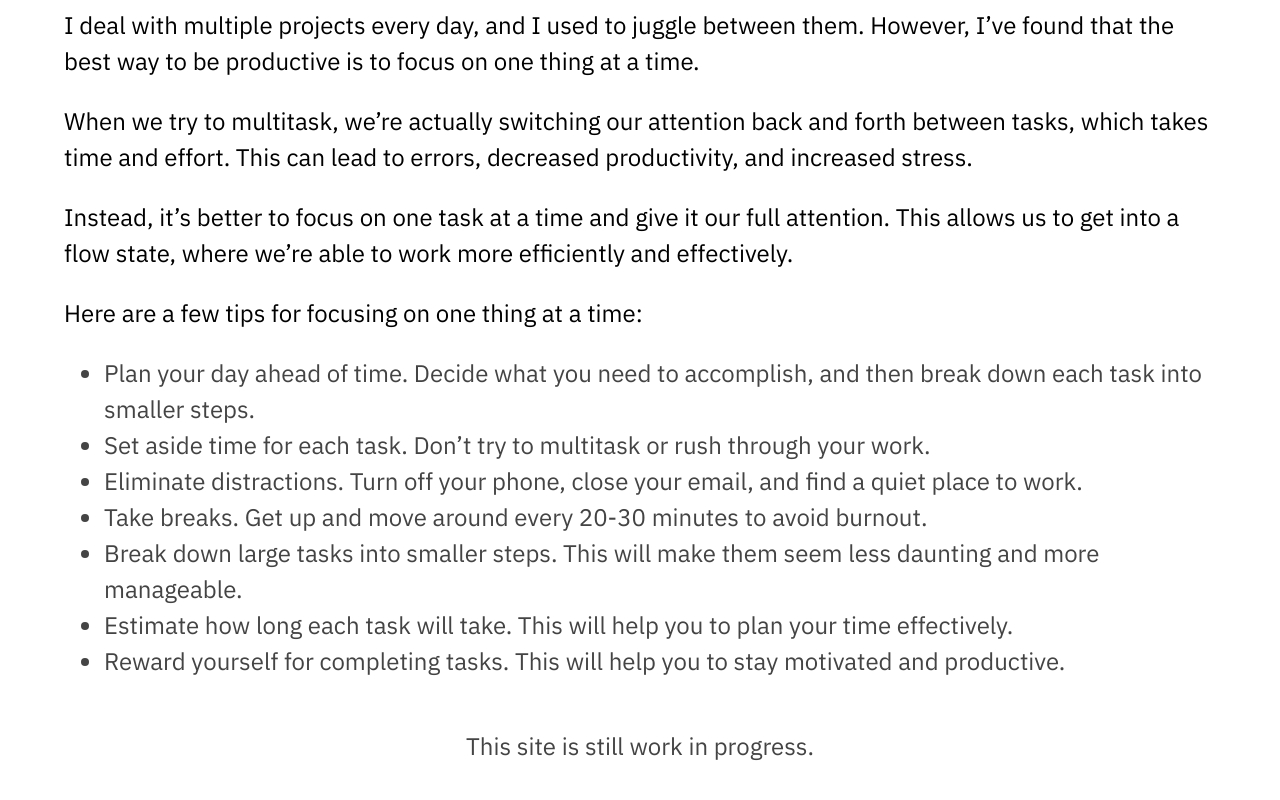
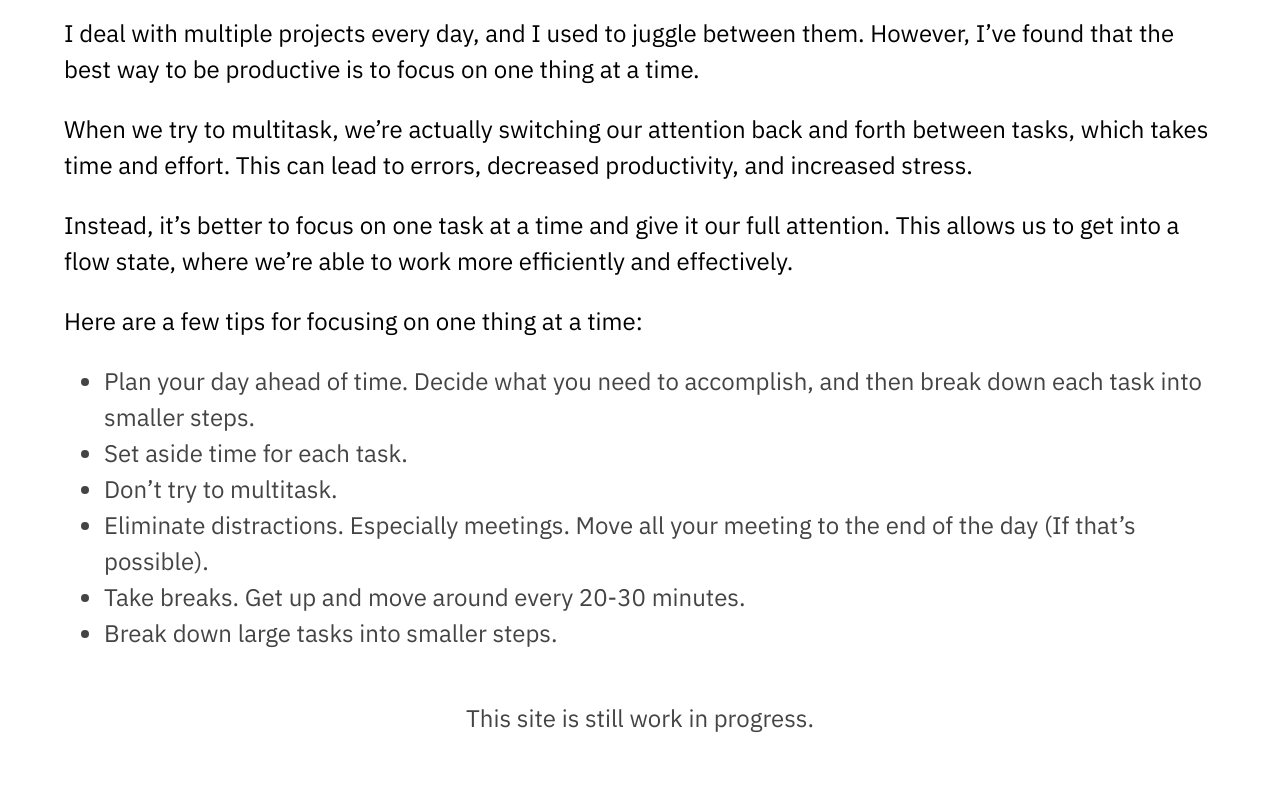
Before and after one commit to insidert/insidert, an Astro site: page /blog/focus-on-one-thing-at-a-time in a window 1280 px wide. Shown: the part 412-1212 px from the top of the page. Built offline with nearby package versions, Linux system fonts and the light colour scheme; Astro itself is replaced by a stand-in of ours.

Commit message:
Fix margin for posts list.

```diff
--- a/src/content/blog/focus-on-one-thing-at-a-time.md
+++ b/src/content/blog/focus-on-one-thing-at-a-time.md
@@ -19,9 +19,8 @@ Instead, it's better to focus on one task at a time and give it our full attenti
 Here are a few tips for focusing on one thing at a time:
 
 - Plan your day ahead of time. Decide what you need to accomplish, and then break down each task into smaller steps.
-- Set aside time for each task. Don't try to multitask or rush through your work.
-- Eliminate distractions. Turn off your phone, close your email, and find a quiet place to work.
-- Take breaks. Get up and move around every 20-30 minutes to avoid burnout.
-- Break down large tasks into smaller steps. This will make them seem less daunting and more manageable.
-- Estimate how long each task will take. This will help you to plan your time effectively.
-- Reward yourself for completing tasks. This will help you to stay motivated and productive.
+- Set aside time for each task.
+- Don't try to multitask.
+- Eliminate distractions. Especially meetings. Move all your meeting to the end of the day (If that's possible).
+- Take breaks. Get up and move around every 20-30 minutes.
+- Break down large tasks into smaller steps.
--- a/src/styles/global.css
+++ b/src/styles/global.css
@@ -105,7 +105,7 @@ p {
   padding: 2rem 4rem;
   border-radius: 3rem;
   box-shadow: 1px 7px 8px 0px #DDA15E;
-  margin-bottom: 1rem;
+  margin-bottom: 2rem;
 }
 
 .bg-primary {
```
